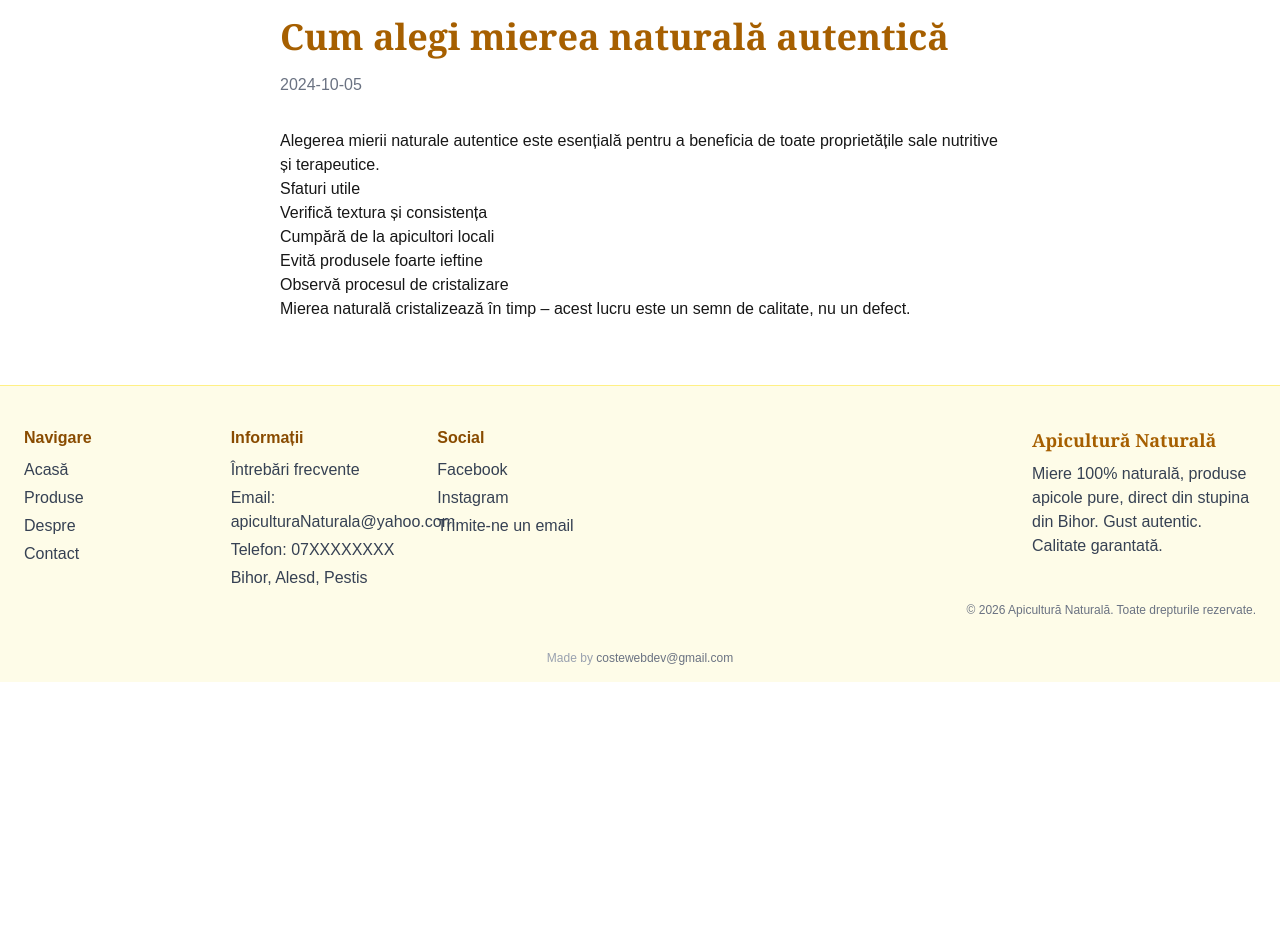
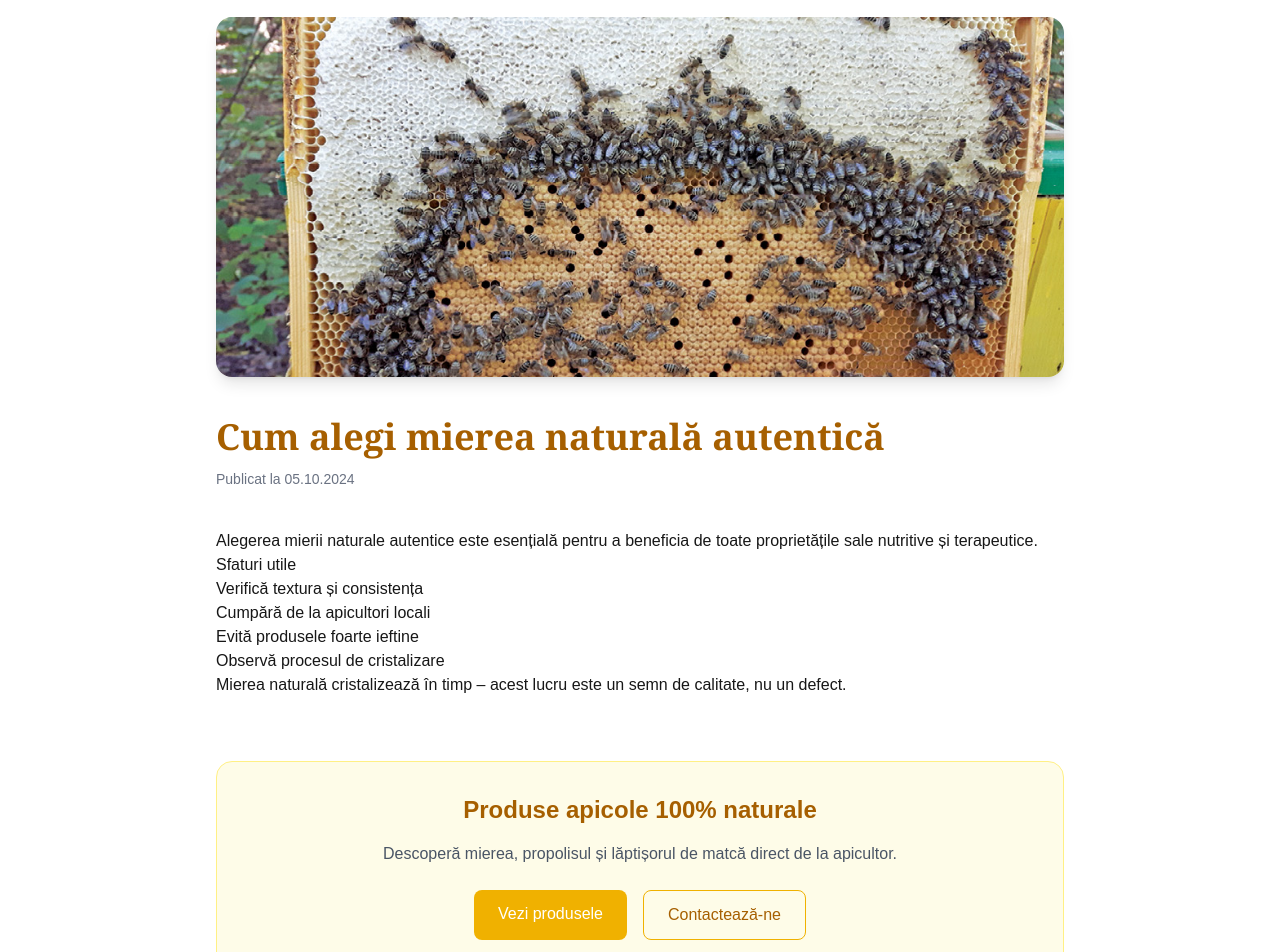
Before and after one commit to ionutpetru4046/Website-Apicultura, a Next.js app: page /blog/cum-alegi-mierea-naturala-autentica in a window 1280 px wide. Shown: the part 160-1112 px from the top of the page. Before the commit the page ends 842 px from the top, so only its background shows below. Built offline with nearby package versions, Linux system fonts and the light colour scheme; a web font is replaced by a local one.

Commit message:
images added to blog articles

```diff
--- a/app/blog/[slug]/page.tsx
+++ b/app/blog/[slug]/page.tsx
@@ -1,37 +1,76 @@
+import { posts } from "../../content/blog/posts";
+import Image from "next/image";
 import { notFound } from "next/navigation";
-import { posts } from "../../content/blog/posts";
 
-export function generateStaticParams() {
-  return posts.map((post) => ({
-    slug: post.slug,
-  }));
-}
+type Props = {
+  params: Promise<{
+    slug: string;
+  }>;
+};
 
-export default async function BlogPostPage({
-  params,
-}: {
-  params: Promise<{ slug: string }>;
-}) {
-  const { slug } = await params;
+export default async function BlogPostPage({ params }: Props) {
+    const { slug } = await params;
 
-  const post = posts.find((p) => p.slug === slug);
-
+    const post = posts.find((p) => p.slug === slug);
   if (!post) {
-    return notFound();
+    notFound();
   }
 
   return (
-    <article className="max-w-3xl mx-auto px-6 py-16">
-      <h1 className="text-4xl font-serif font-bold text-yellow-700 mb-4">
-        {post.title}
-      </h1>
+    <article className="max-w-4xl mx-auto px-6 py-16">
+      {/* Cover */}
+      <div className="relative w-full h-[260px] md:h-[360px] rounded-2xl overflow-hidden shadow-lg mb-10">
+        <Image
+          src={post.cover}
+          alt={post.title}
+          fill
+          className="object-cover"
+          priority
+        />
+      </div>
 
-      <p className="text-gray-500 mb-8">{post.date}</p>
+      {/* Header */}
+      <header className="mb-10">
+        <h1 className="text-3xl md:text-4xl font-serif font-bold text-yellow-700 mb-3">
+          {post.title}
+        </h1>
 
-      <div
-        className="prose prose-lg max-w-none"
+        <p className="text-sm text-gray-500">
+          Publicat la {new Date(post.date).toLocaleDateString("ro-RO")}
+        </p>
+      </header>
+
+      {/* Content */}
+      <section
+        className="prose prose-lg max-w-none prose-h2:text-yellow-700 prose-a:text-yellow-600 prose-ul:list-disc prose-ul:pl-6"
         dangerouslySetInnerHTML={{ __html: post.content }}
       />
+
+      {/* CTA */}
+      <div className="mt-16 bg-yellow-50 border border-yellow-200 rounded-2xl p-8 text-center">
+        <h3 className="text-2xl font-semibold text-yellow-700 mb-4">
+          Produse apicole 100% naturale
+        </h3>
+        <p className="text-gray-600 mb-6">
+          Descoperă mierea, propolisul și lăptișorul de matcă direct de la
+          apicultor.
+        </p>
+
+        <div className="flex flex-col sm:flex-row gap-4 justify-center">
+          <a
+            href="/produse"
+            className="bg-yellow-500 hover:bg-yellow-600 text-white px-6 py-3 rounded-lg font-medium transition"
+          >
+            Vezi produsele
+          </a>
+          <a
+            href="/contact"
+            className="border border-yellow-500 text-yellow-700 px-6 py-3 rounded-lg font-medium hover:bg-yellow-100 transition"
+          >
+            Contactează-ne
+          </a>
+        </div>
+      </div>
     </article>
   );
 }
--- a/app/content/blog/posts.ts
+++ b/app/content/blog/posts.ts
@@ -31,7 +31,7 @@ export const posts = [
     excerpt:
       "Află cum să recunoști mierea naturală autentică și să eviți produsele procesate sau contrafăcute.",
     date: "2024-10-05",
-    cover: "/images/miere-poliflora.jpg",
+    cover: "/images/stupina8.jpg",
     seo: {
       title: "Cum alegi mierea naturala autentica",
       description:
@@ -102,7 +102,7 @@ export const posts = [
     excerpt:
       "Polenul apicol este o sursă naturală de energie și nutrienți esențiali pentru organism.",
     date: "2024-10-12",
-    cover: "/images/polen-apicol.jpg",
+    cover: "/images/polen.jpg",
     seo: {
       title: "Polenul apicol – beneficii, proprietăți și mod de consum",
       description:
```
